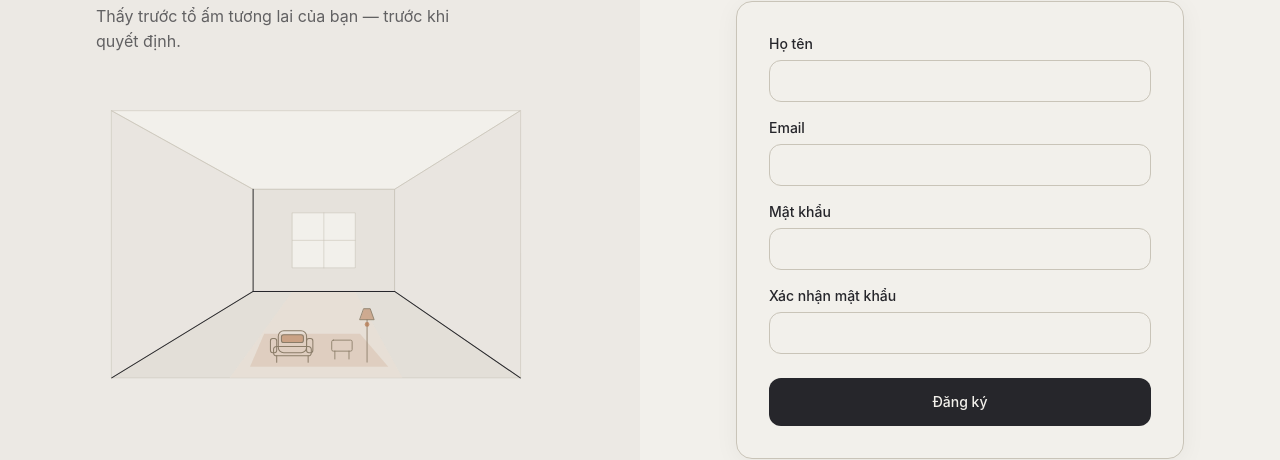
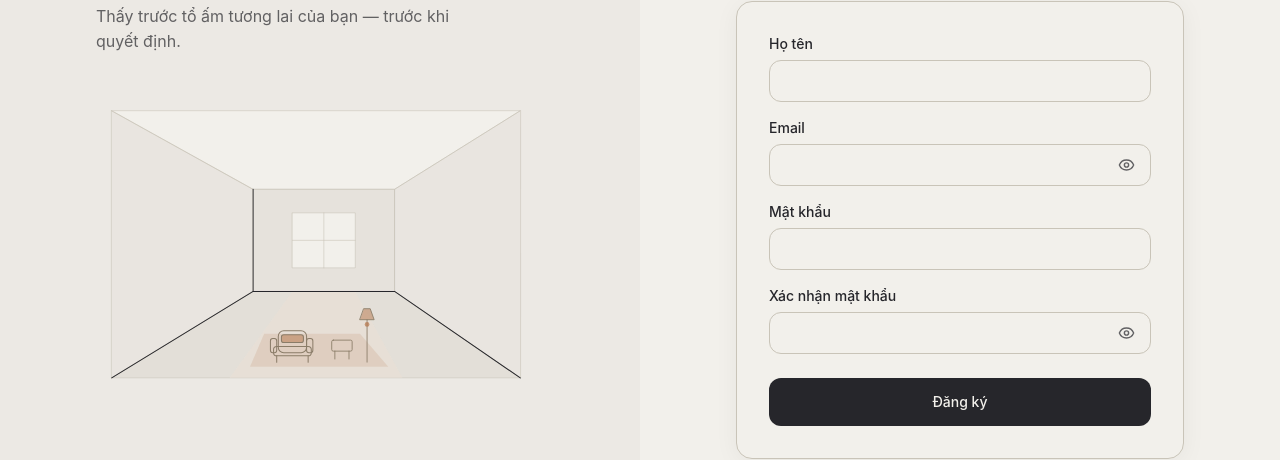
Before and after one commit to vinhle15890-max/Nestify-Furniture-e-commerce-frontend, a React (Vite) app: page /register in a window 1280 px wide. Shown: the part 382-842 px from the top of the page. Built offline with nearby package versions, Linux system fonts and the light colour scheme; no server answers.

Commit message:
feat(auth): add password visibility and guidance

```diff
--- /dev/null
+++ b/src/components/auth/PasswordInput.jsx
@@ -0,0 +1,35 @@
+import { forwardRef, useState } from 'react'
+import { Eye, EyeOff } from 'lucide-react'
+
+export const PasswordInput = forwardRef(function PasswordInput({ label, id, error, guidance, ...props }, ref) {
+  const [visible, setVisible] = useState(false)
+  const describedBy = [guidance ? `${id}-guidance` : null, error ? `${id}-error` : null].filter(Boolean).join(' ') || undefined
+
+  return (
+    <div className="flex flex-col gap-1.5">
+      <label htmlFor={id} className="text-sm font-medium text-foreground">{label}</label>
+      <div className="relative">
+        <input
+          ref={ref}
+          id={id}
+          type={visible ? 'text' : 'password'}
+          aria-invalid={error ? 'true' : undefined}
+          aria-describedby={describedBy}
+          className={`w-full rounded-control border bg-surface px-3 py-2 pr-12 text-base text-foreground focus:outline-none focus:ring-2 focus:ring-ring ${error ? 'border-destructive' : 'border-border'}`}
+          {...props}
+        />
+        <button
+          type="button"
+          onClick={() => setVisible((current) => !current)}
+          aria-label={visible ? `Ẩn ${label.toLocaleLowerCase('vi')}` : `Hiện ${label.toLocaleLowerCase('vi')}`}
+          aria-pressed={visible}
+          className="absolute right-2 top-1/2 -translate-y-1/2 rounded-control p-2 text-muted-foreground hover:text-foreground focus-visible:outline-none focus-visible:ring-2 focus-visible:ring-ring"
+        >
+          {visible ? <EyeOff size={17} aria-hidden="true" /> : <Eye size={17} aria-hidden="true" />}
+        </button>
+      </div>
+      {guidance && <p id={`${id}-guidance`} className="text-sm text-muted-foreground">{guidance}</p>}
+      {error && <p id={`${id}-error`} role="alert" className="text-sm text-destructive">{error}</p>}
+    </div>
+  )
+})
--- a/src/pages/auth/LoginPage.jsx
+++ b/src/pages/auth/LoginPage.jsx
@@ -5,6 +5,7 @@ import * as yup from 'yup'
 import { Link, useLocation, useNavigate } from 'react-router-dom'
 import { AuthLayout, authLink } from '../../components/auth/AuthLayout'
 import { Input } from '../../components/Input'
+import { PasswordInput } from '../../components/auth/PasswordInput'
 import { Button } from '../../components/Button'
 import { useLogin } from '../../features/auth/hooks'
 import { applyServerErrors, focusFirstError, formLevelMessage } from '../../lib/formErrors'
@@ -74,7 +75,7 @@ export function LoginPage() {
             {formError}
           </p>
         )}
-        <Input
+        <PasswordInput
           label="Email"
           id="email"
           type="email"
@@ -85,7 +86,6 @@ export function LoginPage() {
         <Input
           label="Mật khẩu"
           id="password"
-          type="password"
           autoComplete="current-password"
           error={errors.password?.message}
           {...register('password')}
--- a/src/pages/auth/RegisterPage.jsx
+++ b/src/pages/auth/RegisterPage.jsx
@@ -5,6 +5,7 @@ import * as yup from 'yup'
 import { Link, useNavigate } from 'react-router-dom'
 import { AuthLayout, authLink } from '../../components/auth/AuthLayout'
 import { Input } from '../../components/Input'
+import { PasswordInput } from '../../components/auth/PasswordInput'
 import { Button } from '../../components/Button'
 import { useRegister } from '../../features/auth/hooks'
 import { applyServerErrors, focusFirstError, formLevelMessage } from '../../lib/formErrors'
@@ -73,7 +74,7 @@ export function RegisterPage() {
           </p>
         )}
         <Input label="Họ tên" id="name" autoComplete="name" error={errors.name?.message} {...register('name')} />
-        <Input
+        <PasswordInput
           label="Email"
           id="email"
           type="email"
@@ -84,15 +85,14 @@ export function RegisterPage() {
         <Input
           label="Mật khẩu"
           id="password"
-          type="password"
+          guidance="Dùng ít nhất 10 ký tự. Một cụm từ dài sẽ dễ nhớ và khó đoán hơn."
           autoComplete="new-password"
           error={errors.password?.message}
           {...register('password')}
         />
-        <Input
+        <PasswordInput
           label="Xác nhận mật khẩu"
           id="password_confirmation"
-          type="password"
           autoComplete="new-password"
           error={errors.password_confirmation?.message}
           {...register('password_confirmation')}
--- a/src/pages/auth/ResetPasswordPage.jsx
+++ b/src/pages/auth/ResetPasswordPage.jsx
@@ -4,7 +4,7 @@ import { yupResolver } from '@hookform/resolvers/yup'
 import * as yup from 'yup'
 import { Link, useSearchParams } from 'react-router-dom'
 import { AuthLayout, authLink } from '../../components/auth/AuthLayout'
-import { Input } from '../../components/Input'
+import { PasswordInput } from '../../components/auth/PasswordInput'
 import { Button } from '../../components/Button'
 import { useResetPassword } from '../../features/auth/hooks'
 import { applyServerErrors, focusFirstError, formLevelMessage } from '../../lib/formErrors'
@@ -86,18 +86,17 @@ export function ResetPasswordPage() {
               {formError}
             </p>
           )}
-          <Input
+          <PasswordInput
             label="Mật khẩu mới"
             id="password"
-            type="password"
+            guidance="Dùng ít nhất 10 ký tự. Một cụm từ dài sẽ dễ nhớ và khó đoán hơn."
             autoComplete="new-password"
             error={errors.password?.message}
             {...register('password')}
           />
-          <Input
+          <PasswordInput
             label="Xác nhận mật khẩu mới"
             id="password_confirmation"
-            type="password"
             autoComplete="new-password"
             error={errors.password_confirmation?.message}
             {...register('password_confirmation')}
```
Also changed, not shown: 1 other file (tests, documents, lock files or other folders).
